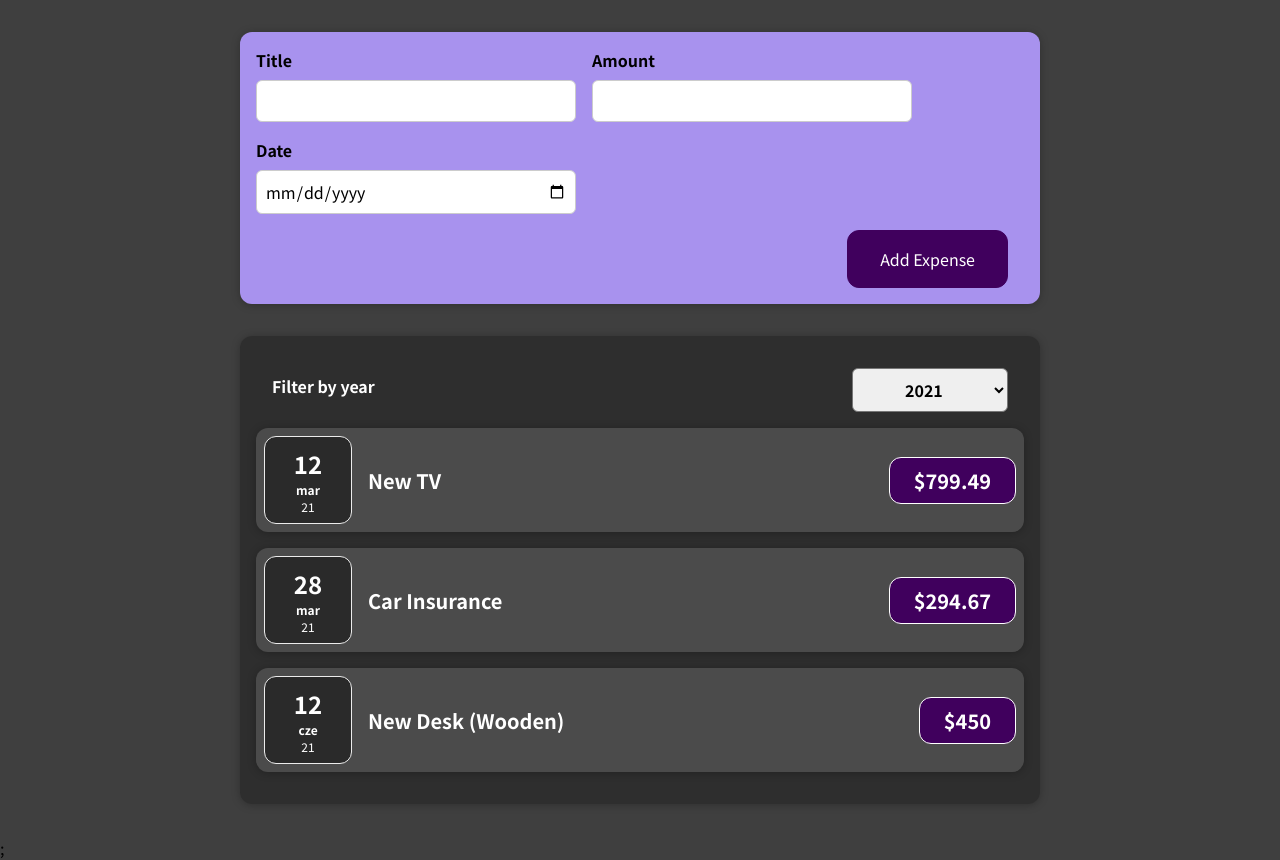
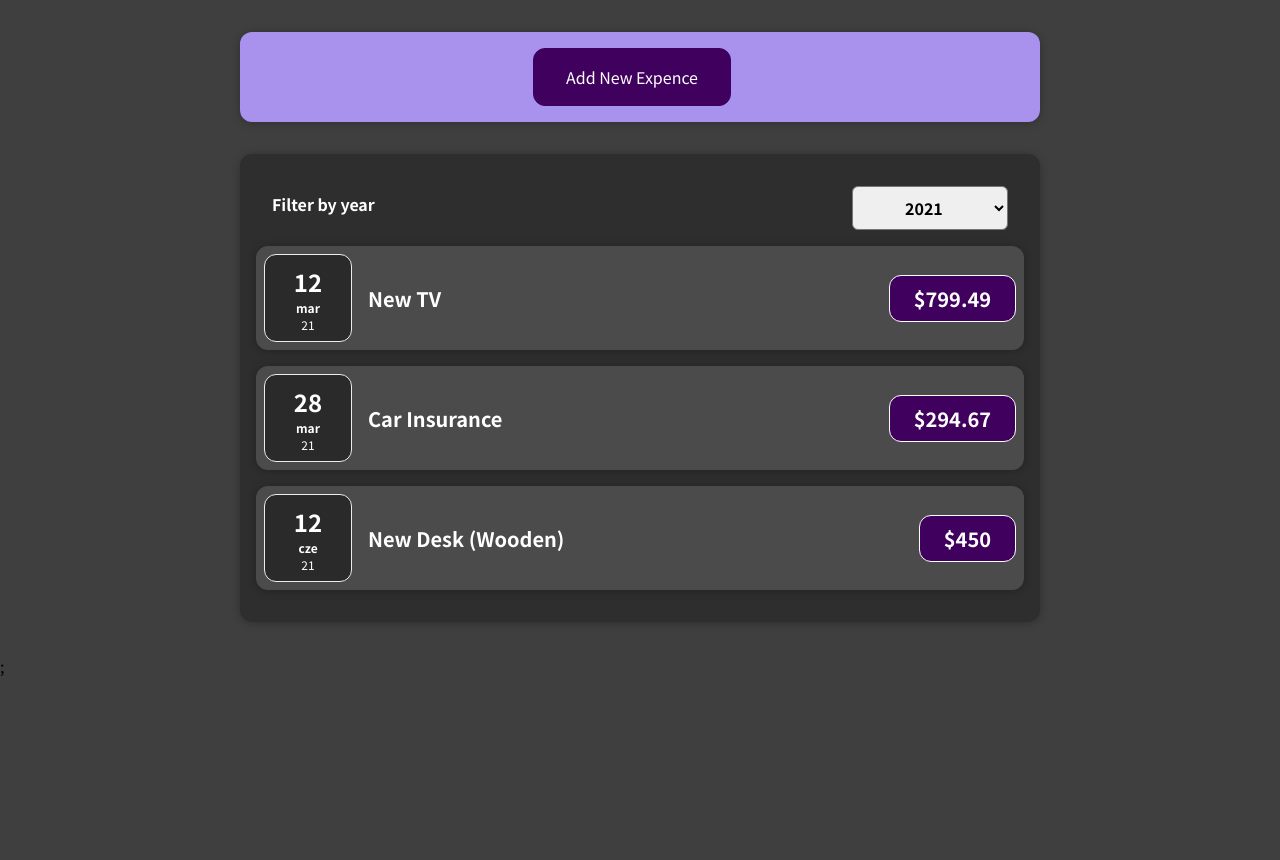
Before and after one commit to cinekenic/expense-tracker, a React (Create React App) app: page / in a window 1280 px wide. After the commit the page ends 800 px from the top, so only its background shows below. Built offline with nearby package versions, Linux system fonts and the light colour scheme.

Commit message:
implementation hide form and corection code

```diff
--- a/src/components/ExpenseItem/ExpenseItem.js
+++ b/src/components/ExpenseItem/ExpenseItem.js
@@ -6,6 +6,7 @@ import "../../scss/style.scss";
 
 const ExpenseItem = (props) => {
   return (
+    <li>
       <Card className="expense-item">
         <ExpenseDate date={props.date} />
         <div className="expense-item__description ">
@@ -13,6 +14,7 @@ const ExpenseItem = (props) => {
           <div className="expense-item__price">${props.amount}</div>
         </div>
       </Card>
+    </li>
   );
 };
 
--- a/src/components/Expenses/Expenses.js
+++ b/src/components/Expenses/Expenses.js
@@ -1,5 +1,6 @@
 import React, { useState } from "react";
-import ExpenseItem from "../ExpenseItem/ExpenseItem";
+
+import ExpensesList from "../ExpensesList/ExpensesList";
 import Card from "../Card/Card";
 import ExpensesFilter from "../ExpensesFilter/ExpensesFilter";
 import "../../scss/style.scss";
@@ -22,15 +23,7 @@ function Expenses(props) {
           selected={filteredYear}
           onChangeFilter={filterChengeHendler}
         />
-
-        {filteredExpenses.map((el) => (
-          <ExpenseItem
-            key={el.id}
-            title={el.title}
-            amount={el.amount}
-            date={el.date}
-          />
-        ))}
+        <ExpensesList year={filteredYear} items={filteredExpenses} />
       </Card>
     </div>
   );
--- /dev/null
+++ b/src/components/ExpensesList/ExpensesList.js
@@ -0,0 +1,30 @@
+import React from "react";
+import ExpenseItem from "../ExpenseItem/ExpenseItem";
+import "../../scss/style.scss";
+
+const ExpensesList = (props) => {
+  console.log(props.selected);
+  console.log(props.year);
+
+  if (props.items.length === 0) {
+    return (
+      <h2 className="expenses-list__fallback">
+        No expenses found in {props.year}
+      </h2>
+    );
+  }
+  return (
+    <ul className="expenses-list">
+      {props.items.map((el) => (
+        <ExpenseItem
+          key={el.id}
+          title={el.title}
+          amount={el.amount}
+          date={el.date}
+        />
+      ))}
+    </ul>
+  );
+};
+
+export default ExpensesList;
--- a/src/components/NewExpense/ExpenseForm.js
+++ b/src/components/NewExpense/ExpenseForm.js
@@ -84,6 +84,9 @@ const ExpenseForm = (props) => {
         </div>
       </div>
       <div className="new-expense__actions">
+        <button onClick={props.onCancel} type="button">
+          Cancel
+        </button>
         <button type="submit">Add Expense</button>
       </div>
     </form>
--- a/src/components/NewExpense/NewExpense.js
+++ b/src/components/NewExpense/NewExpense.js
@@ -1,8 +1,9 @@
-import React from "react";
+import React, { useState } from "react";
 import ExpenseForm from "./ExpenseForm";
 import "../../scss/style.scss";
 
 const NewExpense = (props) => {
+  const [isEditing, setIsEditing] = useState(false);
   const saveExpenseDataHandler = (enterExpenseData) => {
     const expenseData = {
       ...enterExpenseData,
@@ -11,9 +12,26 @@ const NewExpense = (props) => {
 
     props.onAddExpense(expenseData);
   };
+
+  const startEditingHendler = () => {
+    setIsEditing(true);
+  };
+
+  const stopEditingHendler = () => {
+    setIsEditing(false);
+  };
+
   return (
     <div className="new-expense">
-      <ExpenseForm onSaveExpenseData={saveExpenseDataHandler} />
+      {!isEditing && (
+        <button onClick={startEditingHendler}>Add New Expence</button>
+      )}
+      {isEditing && (
+        <ExpenseForm
+          onSaveExpenseData={saveExpenseDataHandler}
+          onCancel={stopEditingHendler}
+        />
+      )}
     </div>
   );
 };
--- /dev/null
+++ b/src/scss/_ExpensesList.scss
@@ -0,0 +1,9 @@
+.expenses-list {
+  list-style: none;
+  padding: 0;
+}
+
+.expenses-list__fallback {
+  color: white;
+  text-align: center;
+}
--- a/src/scss/style.scss
+++ b/src/scss/style.scss
@@ -5,3 +5,4 @@
 @import "NewExpense";
 @import "ExpenseForm";
 @import "ExpensesFilter";
+@import "ExpensesList";
```
Lines whose indentation alone changed are shown as unchanged.
